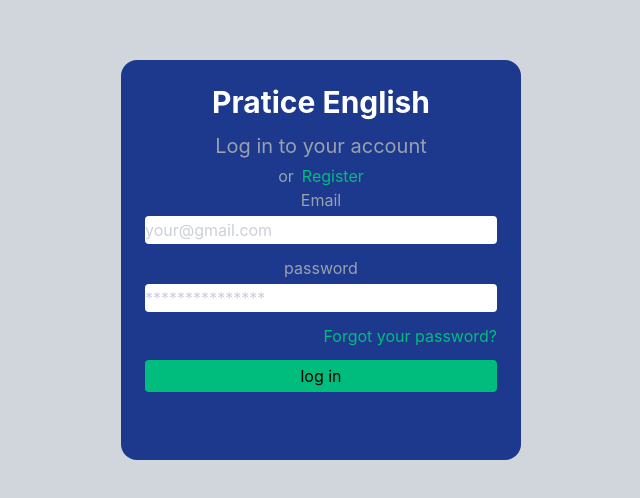
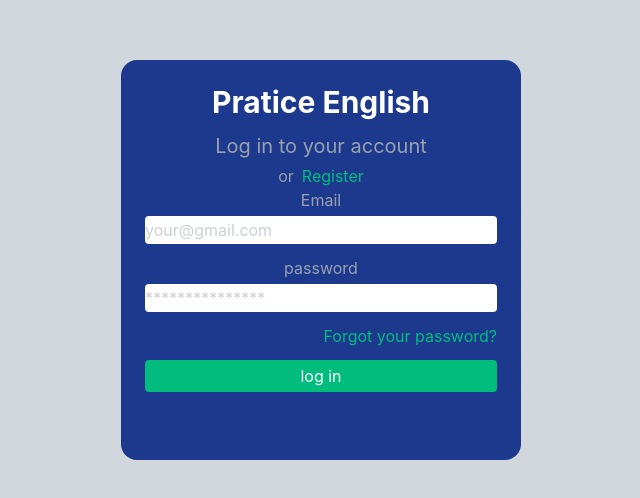
Before and after one commit to murilo-paula/learning-english, a React (Vite) app in the folder english-pratice/: page /login in a window 1280 px wide. Shown: the part 140-638 px from the top of the page, without its empty margins (319-959 px from the left). Built offline with nearby package versions, Linux system fonts and the light colour scheme.

Commit message:
login improviment

```diff
--- a/english-pratice/src/pages/Login.jsx
+++ b/english-pratice/src/pages/Login.jsx
@@ -15,27 +15,32 @@ const Login = () => {
           <span>or</span>
           <span className="text-emerald-500 cursor-pointer"><Link to="/register">Register</Link></span>
         </p>
-        <form action="" className="grid grid-cols-1">
-          <label className="flex justify-center mb-1">Email</label>
+        <form action="login" method="POST" className="grid grid-cols-1">
+          <label htmlFor="email" className="flex justify-center mb-1">Email</label>
           <input
             type="email"
-            name="put your email"
-            id=""
+            name="email"
+            id="email"
             placeholder="your@gmail.com"
             className="h-7 bg-white rounded mb-3"
+            required
           />
-          <label className="flex justify-center mb-1">password</label>
+          <label htmlFor="password" className="flex justify-center mb-1">password</label>
           <input
             type="password"
-            name="put your password"
-            id=""
+            name="password"
+            id="password"
             className="h-7 bg-white rounded mb-3"
             placeholder="***************"
+            required
+            minLength={8}
           />
-          <p className="flex text-emerald-500 cursor-pointer justify-end pb-3">
-            Forgot your password?
-          </p>
-          <button className="h-8 bg-emerald-500 rounded text-black">
+          <Link to="/register">
+            <p className="flex text-emerald-500 hover:text-emerald-600 cursor-pointer justify-end pb-3">
+              Forgot your password?
+            </p>
+          </Link>
+          <button type="submit" className="h-8 bg-emerald-500 hover:bg-emerald-600 rounded text-white cursor-pointer">
             log in
           </button>
         </form>
```
